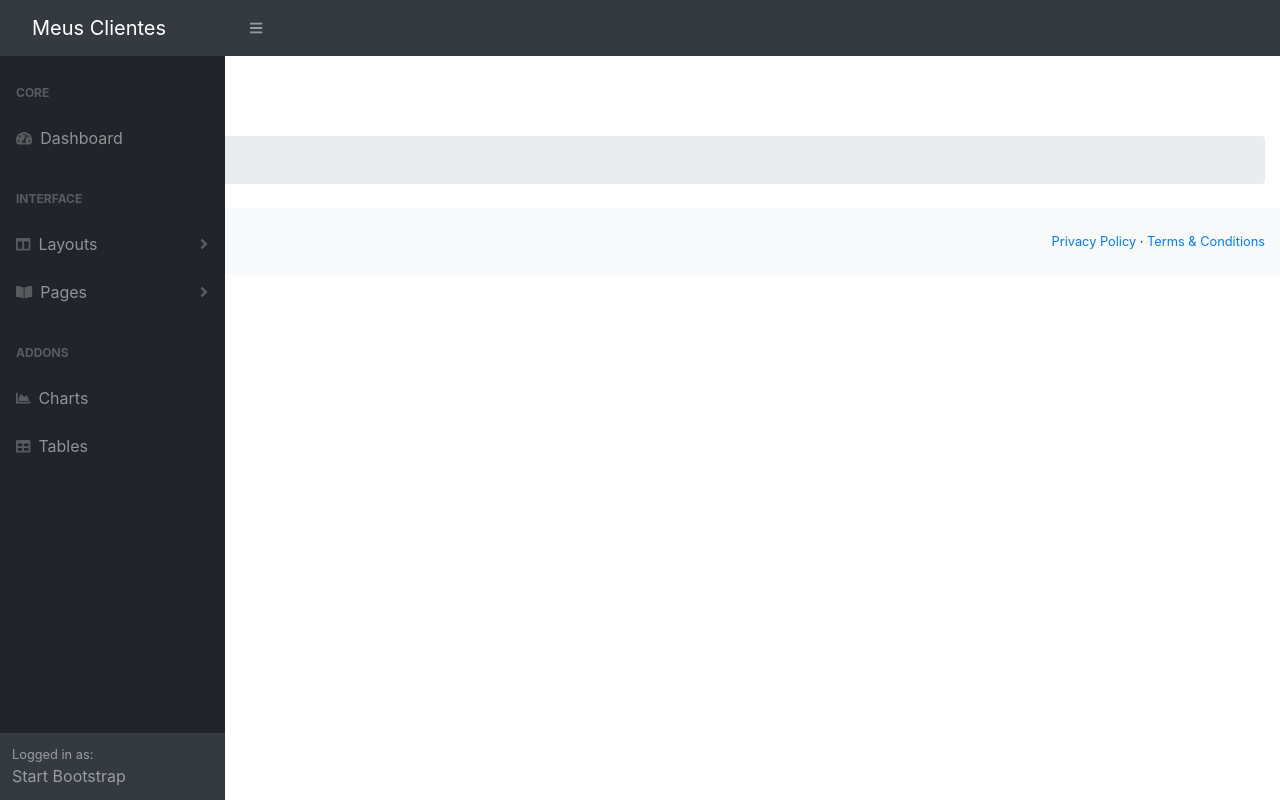
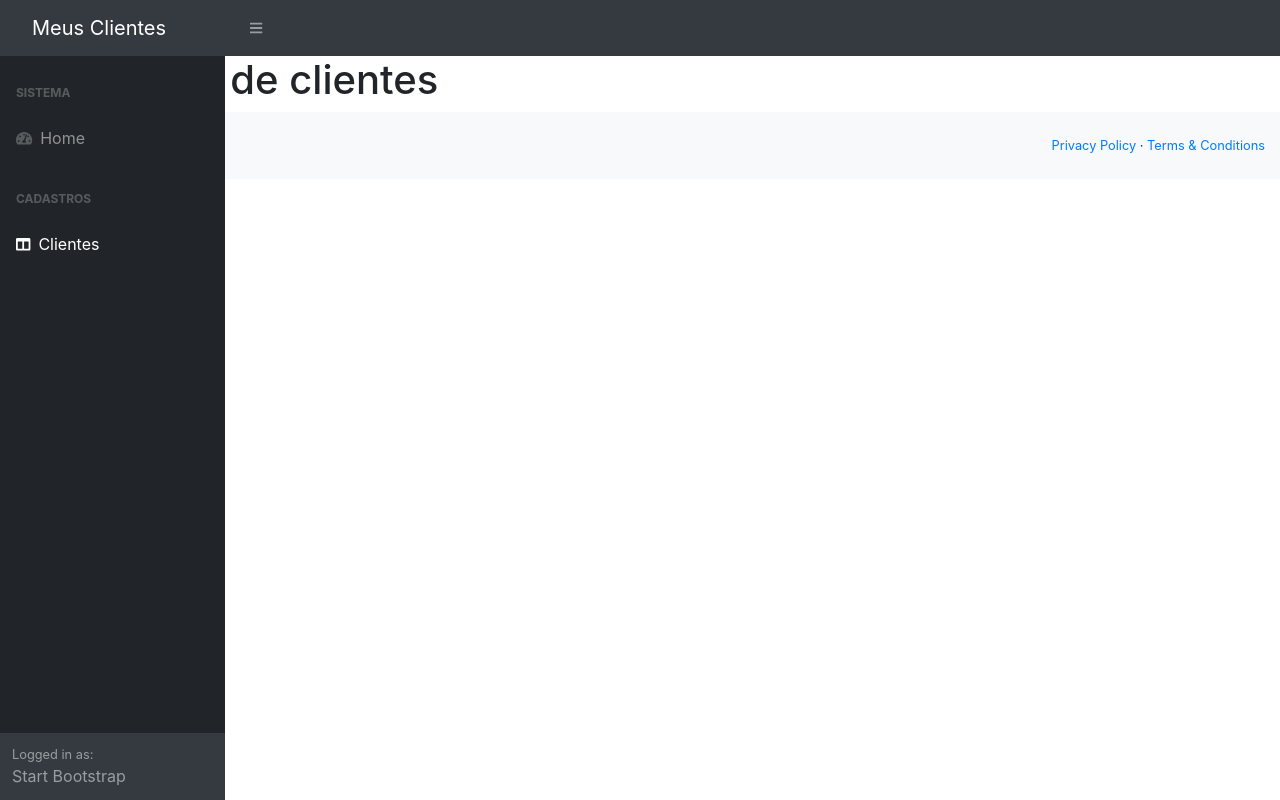
Before and after one commit to arthurcvm/clientes-app-angular, an Angular app: page /clientes-form in a window 1280 px wide. Before the commit this address led to /. Built offline with nearby package versions, Linux system fonts and the light colour scheme.

Commit message:
implementação de rotas

```diff
--- a/src/app/app-routing.module.ts
+++ b/src/app/app-routing.module.ts
@@ -1,8 +1,11 @@
 import { NgModule } from '@angular/core';
 import { Routes, RouterModule } from '@angular/router';
+import { HomeComponent } from './home/home.component';
 
 
-const routes: Routes = [];
+const routes: Routes = [
+  { path: 'home', component: HomeComponent }
+];
 
 @NgModule({
   imports: [RouterModule.forRoot(routes)],
--- a/src/app/app.component.html
+++ b/src/app/app.component.html
@@ -4,7 +4,7 @@
   <div id="layoutSidenav_content">
     <main>
       <div class="container-fluid">
-        <app-home></app-home>
+        <router-outlet></router-outlet>
       </div>
       <footer class="py-4 bg-light mt-auto">
         <div class="container-fluid">
--- a/src/app/app.module.ts
+++ b/src/app/app.module.ts
@@ -5,6 +5,7 @@
 import { AppComponent } from './app.component';
 import { TemplateModule } from './template/template.module';
 import { HomeComponent } from './home/home.component';
+import { ClientesModule } from './clientes/clientes.module';
 
 @NgModule({
   declarations: [
@@ -14,7 +15,8 @@
   imports: [
     BrowserModule,
     AppRoutingModule,
-    TemplateModule
+    TemplateModule,
+    ClientesModule
   ],
   providers: [],
   bootstrap: [AppComponent]
--- a/src/app/clientes/clientes-form/clientes-form.component.html
+++ b/src/app/clientes/clientes-form/clientes-form.component.html
@@ -1 +1 @@
-<p>clientes-form works!</p>
+<h1>Formulário de clientes</h1>
--- a/src/app/clientes/clientes-routing.module.ts
+++ b/src/app/clientes/clientes-routing.module.ts
@@ -1,8 +1,11 @@
 import { NgModule } from '@angular/core';
 import { Routes, RouterModule } from '@angular/router';
+import { ClientesFormComponent } from './clientes-form/clientes-form.component';
 
 
-const routes: Routes = [];
+const routes: Routes = [
+  { path: 'clientes-form', component: ClientesFormComponent }
+];
 
 @NgModule({
   imports: [RouterModule.forChild(routes)],
--- a/src/app/clientes/clientes.module.ts
+++ b/src/app/clientes/clientes.module.ts
@@ -10,6 +10,8 @@
   imports: [
     CommonModule,
     ClientesRoutingModule
+  ], exports: [
+    ClientesFormComponent
   ]
 })
 export class ClientesModule { }
--- a/src/app/template/sidebar/sidebar.component.html
+++ b/src/app/template/sidebar/sidebar.component.html
@@ -2,51 +2,17 @@
     <nav class="sb-sidenav accordion sb-sidenav-dark" id="sidenavAccordion">
         <div class="sb-sidenav-menu">
             <div class="nav">
-                <div class="sb-sidenav-menu-heading">Core</div>
-                <a class="nav-link" href="index.html"
+                <div class="sb-sidenav-menu-heading">Sistema</div>
+                <a class="nav-link" routerLink="/home"
                     ><div class="sb-nav-link-icon"><i class="fas fa-tachometer-alt"></i></div>
-                    Dashboard</a
+                    Home</a
                 >
-                <div class="sb-sidenav-menu-heading">Interface</div>
-                <a class="nav-link collapsed" href="#" data-toggle="collapse" data-target="#collapseLayouts" aria-expanded="false" aria-controls="collapseLayouts"
+                <div class="sb-sidenav-menu-heading">Cadastros</div>
+                <a class="nav-link collapsed" routerLink="/clientes-form"
+                data-toggle="collapse" data-target="#collapseLayouts" aria-expanded="false" aria-controls="collapseLayouts"
                     ><div class="sb-nav-link-icon"><i class="fas fa-columns"></i></div>
-                    Layouts
-                    <div class="sb-sidenav-collapse-arrow"><i class="fas fa-angle-down"></i></div
-                ></a>
-                <div class="collapse" id="collapseLayouts" aria-labelledby="headingOne" data-parent="#sidenavAccordion">
-                    <nav class="sb-sidenav-menu-nested nav"><a class="nav-link" href="layout-static.html">Static Navigation</a><a class="nav-link" href="layout-sidenav-light.html">Light Sidenav</a></nav>
-                </div>
-                <a class="nav-link collapsed" href="#" data-toggle="collapse" data-target="#collapsePages" aria-expanded="false" aria-controls="collapsePages"
-                    ><div class="sb-nav-link-icon"><i class="fas fa-book-open"></i></div>
-                    Pages
-                    <div class="sb-sidenav-collapse-arrow"><i class="fas fa-angle-down"></i></div
-                ></a>
-                <div class="collapse" id="collapsePages" aria-labelledby="headingTwo" data-parent="#sidenavAccordion">
-                    <nav class="sb-sidenav-menu-nested nav accordion" id="sidenavAccordionPages">
-                        <a class="nav-link collapsed" href="#" data-toggle="collapse" data-target="#pagesCollapseAuth" aria-expanded="false" aria-controls="pagesCollapseAuth"
-                            >Authentication
-                            <div class="sb-sidenav-collapse-arrow"><i class="fas fa-angle-down"></i></div
-                        ></a>
-                        <div class="collapse" id="pagesCollapseAuth" aria-labelledby="headingOne" data-parent="#sidenavAccordionPages">
-                            <nav class="sb-sidenav-menu-nested nav"><a class="nav-link" href="login.html">Login</a><a class="nav-link" href="register.html">Register</a><a class="nav-link" href="password.html">Forgot Password</a></nav>
-                        </div>
-                        <a class="nav-link collapsed" href="#" data-toggle="collapse" data-target="#pagesCollapseError" aria-expanded="false" aria-controls="pagesCollapseError"
-                            >Error
-                            <div class="sb-sidenav-collapse-arrow"><i class="fas fa-angle-down"></i></div
-                        ></a>
-                        <div class="collapse" id="pagesCollapseError" aria-labelledby="headingOne" data-parent="#sidenavAccordionPages">
-                            <nav class="sb-sidenav-menu-nested nav"><a class="nav-link" href="401.html">401 Page</a><a class="nav-link" href="404.html">404 Page</a><a class="nav-link" href="500.html">500 Page</a></nav>
-                        </div>
-                    </nav>
-                </div>
-                <div class="sb-sidenav-menu-heading">Addons</div>
-                <a class="nav-link" href="charts.html"
-                    ><div class="sb-nav-link-icon"><i class="fas fa-chart-area"></i></div>
-                    Charts</a
-                ><a class="nav-link" href="tables.html"
-                    ><div class="sb-nav-link-icon"><i class="fas fa-table"></i></div>
-                    Tables</a
-                >
+                    Clientes
+                </a>
             </div>
         </div>
         <div class="sb-sidenav-footer">
--- a/src/app/template/template.module.ts
+++ b/src/app/template/template.module.ts
@@ -2,13 +2,15 @@
 import { CommonModule } from '@angular/common';
 import { NavbarComponent } from './navbar/navbar.component';
 import { SidebarComponent } from './sidebar/sidebar.component';
+import { RouterModule } from '@angular/router';
 
 
 
 @NgModule({
   declarations: [NavbarComponent, SidebarComponent],
   imports: [
-    CommonModule
+    CommonModule,
+    RouterModule
   ],
   exports: [
     NavbarComponent,
```
